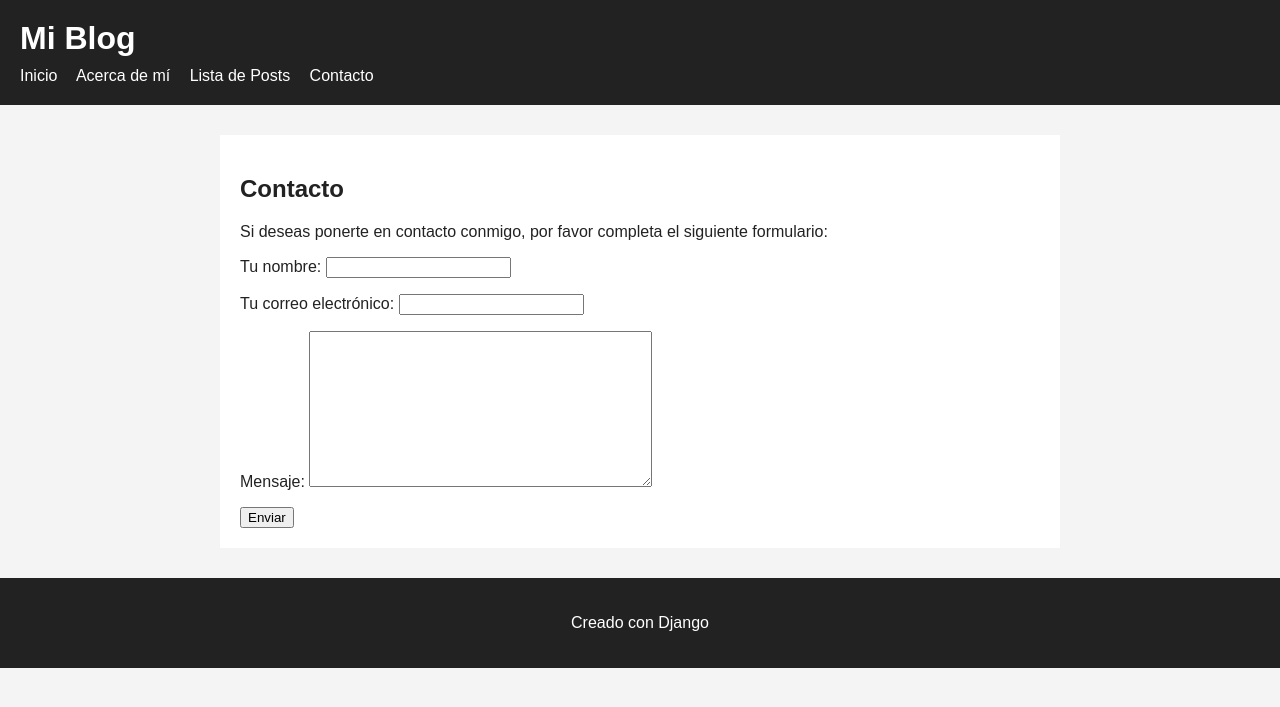
After one commit to MarceloDiaz1375/python_entrega7, a Django app: page /contacto/ in a window 1280 px wide. The commit adds this page. Shown: the top 707 px of the page. Run offline with Django 5.2, Linux system fonts and the light colour scheme.

Commit message:
formulario de contacto creado (html, view, forms.py y url)

```diff
--- /dev/null
+++ b/posts/forms.py
@@ -0,0 +1,10 @@
+
+from django import forms
+
+class ContactoForm(forms.Form):
+    nombre = forms.CharField(max_length=100, label="Tu nombre")
+    correo = forms.EmailField(label="Tu correo electrónico")
+    mensaje = forms.CharField(
+        label="Mensaje",
+        widget=forms.Textarea
+    )
--- a/posts/templates/posts/base.html
+++ b/posts/templates/posts/base.html
@@ -15,6 +15,7 @@
             <a href="{% url 'inicio' %}">Inicio</a>
             <a href="{% url 'acerca' %}">Acerca de mí</a>
             <a href="{% url 'lista_posts' %}">Lista de Posts</a>
+            <a href="{% url 'contacto' %}">Contacto</a>
         </nav>
     </header>
     <main class="site-main">
--- /dev/null
+++ b/posts/templates/posts/contacto.html
@@ -0,0 +1,13 @@
+{% extends "posts/base.html" %}
+
+{% block title %}Contacto | Mi Blog{% endblock %}
+
+{% block content %}
+    <h2>Contacto</h2>
+    <p>Si deseas ponerte en contacto conmigo, por favor completa el siguiente formulario:</p>
+    <form method="post">
+        {% csrf_token %}
+        {{ form.as_p }}
+        <button type="submit">Enviar</button>
+    </form>
+{% endblock %}
--- a/posts/urls.py
+++ b/posts/urls.py
@@ -5,4 +5,5 @@ urlpatterns = [
     path('', views.inicio, name='inicio'),
     path('acerca/', views.acerca, name='acerca'),
     path('posts/', views.lista_posts, name='lista_posts'),
+    path('contacto/', views.contacto, name='contacto'),
 ]
--- a/posts/views.py
+++ b/posts/views.py
@@ -1,5 +1,7 @@
 from django.shortcuts import render
 from .models import Post
+from .forms import ContactoForm
+from django.http import HttpResponse
 
 # Create your views here.
 def inicio(request):
@@ -15,3 +17,20 @@ def lista_posts(request):
         "posts": posts
     }
     return render(request, "posts/lista_posts.html", context)
+
+def contacto(request):
+    if request.method == "POST":
+        form = ContactoForm(request.POST)
+        if form.is_valid():
+            nombre = form.cleaned_data["nombre"]
+            correo = form.cleaned_data["correo"]
+            mensaje = form.cleaned_data["mensaje"]
+            print("Nombre:", nombre)
+            print("Correo:", correo)
+            print("Mensaje:", mensaje)
+            return HttpResponse("¡Gracias por tu mensaje! Nos pondremos en contacto contigo pronto.")
+    else:
+        form = ContactoForm()
+    return render(request, "posts/contacto.html", {
+        "form": form
+    })
```
